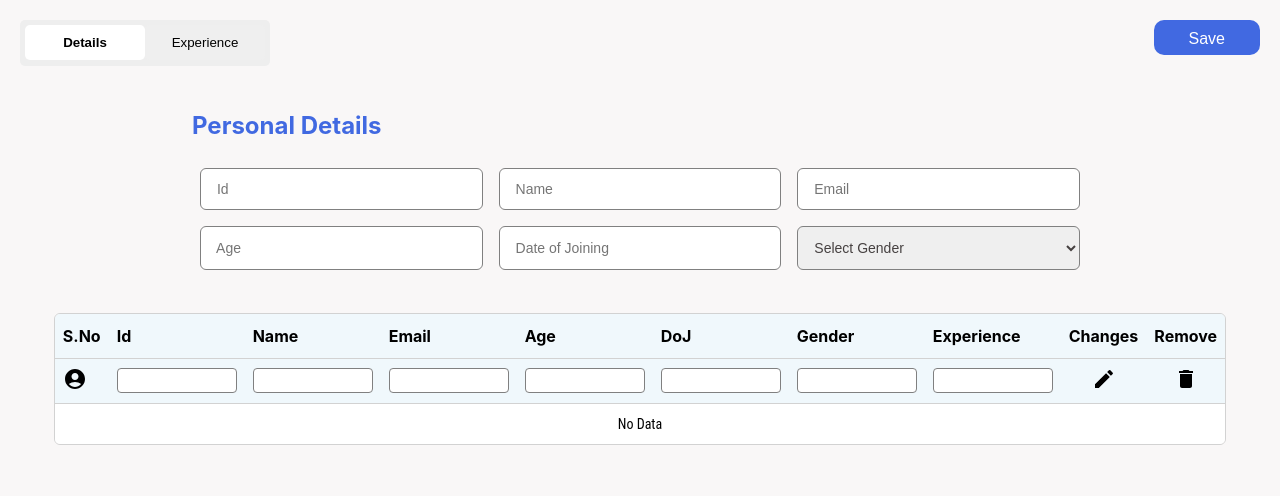
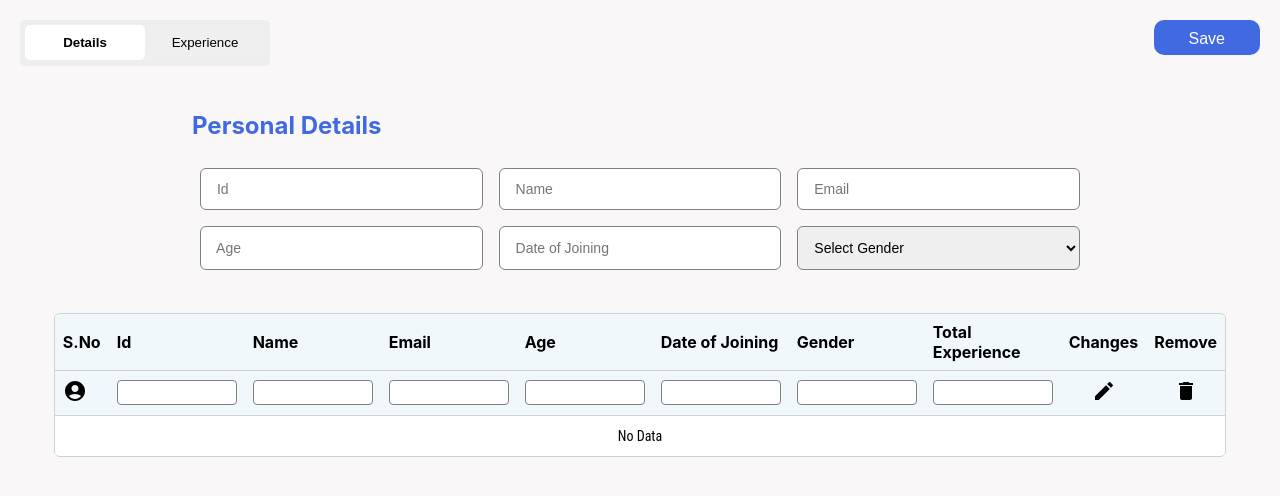
Before and after one commit to rajasekhar29112001/detailsForm, a React (Create React App) app: page / in a window 1280 px wide. Shown: the top 496 px of the page. Built offline with nearby package versions, Linux system fonts and the light colour scheme.

Commit message:
delete Update

```diff
--- a/src/App.css
+++ b/src/App.css
@@ -69,7 +69,8 @@ h2{
 
 .container input, .container select {
     outline: none;
-    color:rgb(70, 65, 65);
+    /* color:rgb(70, 65, 65); */
+    color:black;
     padding:12px;
     border-radius: 6px;
     border: 1px solid grey;
@@ -99,14 +100,14 @@ h2{
     /* margin:5px; */
 }
 
-.expDiv{
-    display: flex;
-}
-
 .spanPre{
     color:royalblue;
     font-size: 22px;
     font-weight: bold;
+}
+
+.expDiv{
+    display: flex;
 }
 
 .prevContainer form{
@@ -116,7 +117,7 @@ h2{
 
 .prevContainer input{
     outline: none;
-    color:rgb(20, 16, 16);
+    color: black;
     padding: 10px;
     border-radius: 6px;
     border: 1px solid grey;
@@ -180,7 +181,7 @@ h2{
     background-color: #ffffff;
 }
 
-.line {
+.hr_line {
     border-left: 2px solid grey;
     height: 220px;
     margin-left: 15px;
--- a/src/NavBar.jsx
+++ b/src/NavBar.jsx
@@ -9,7 +9,7 @@ const NavBar = () => {
     const [arr, setArr] = useState([]);
     const [obj, setObj] = useState({ id: "", name: "", email: "", age: "", doj: "", gender: "", totalExperience: 0, experience: [{ company: "", role: "", years: "", stDate: "", enDate: "" }] });
 
-    const [indexVal, setIndexVal] = useState();
+    const [indexVal, setIndexVal] = useState(null);
     const [bool, setBool] = useState(false);
 
     const [searchObj, setSearchObj] = useState({ id: "", name: "", email: "", age: "", doj: "", gender: "", totalExperience: "" });
@@ -65,24 +65,10 @@ const NavBar = () => {
     }
 
     function experienceObj(index, field, value) {
-        // setObj(obj => {
-        //     const updatedExperience = obj.experience.map((exp, i) =>
-        //         i === index ? { ...exp, [field]: value } : exp
-        //     );
-        //     return { ...obj, experience: updatedExperience };
-        // });
-
-        // sumOfYears();
-
         const updatedExperience = [...obj.experience]
         updatedExperience[index][field] = value
         setObj({ ...obj, experience: updatedExperience })
-        sumOfYears();
-    }
-
-    function sumOfYears() {
-        let sum = obj.experience.reduce((total, iVal) => total + Number(iVal.years), 0);
-        setObj(obj => ({ ...obj, totalExperience: sum }));
+        sumOfYears({ ...obj, experience: updatedExperience });
     }
 
     function filteredData(data) {
@@ -102,7 +88,13 @@ const NavBar = () => {
     function deleteExperi(index) {
         const updateExper = obj.experience.filter((item, i) => i !== index);
         setObj({ ...obj, experience: updateExper });
-        sumOfYears();
+        sumOfYears({ ...obj, experience: updateExper });
+    }
+    console.log("obj",obj)
+
+    function sumOfYears(data) {
+        let sum = data.experience.reduce((total, iVal) => total + Number(iVal.years), 0);
+        setObj({ ...data, totalExperience: sum });
     }
 
     return (
@@ -125,13 +117,13 @@ const NavBar = () => {
                         <input type="text" value={obj.name} onChange={(e) => setObj({ ...obj, name: e.target.value })} placeholder=" Name" required />
                         <input type="email" value={obj.email} onChange={(e) => setObj({ ...obj, email: e.target.value })} placeholder=" Email" />
                         <input type="number" value={obj.age} onChange={(e) => setObj({ ...obj, age: e.target.value })} placeholder=" Age" required />
-                        <input type="type" onFocus={(e) => (e.target.type = "date")} onBlur={(e) => (e.target.type = "text")} value={obj.doj} onChange={(e) => setObj({ ...obj, doj: e.target.value })} placeholder=" Date of Joining" />
+                        <input type="text" onFocus={(e) => (e.target.type = "date")} onBlur={(e) => (e.target.type = "text")} value={obj.doj} onChange={(e) => setObj({ ...obj, doj: e.target.value })} placeholder=" Date of Joining" />
+                        {/* <input type="date" onFocus={(e) => (e.target.type = "date")} onBlur={(e) => (e.target.type = "text")} value={obj.doj} onChange={(e) => setObj({ ...obj, doj: e.target.value })} placeholder=" Date of Joining" /> */}
                         <select value={obj.gender} onChange={(e) => setObj({ ...obj, gender: e.target.value })} required>
                             <option value="" disabled style={{ color: "black" }}>Select Gender</option>
                             <option style={{ color: "black" }} value="male">Male</option>
                             <option style={{ color: "black" }} value="female">Female</option>
                         </select>
-
                     </form>
                 </div>
             )}
@@ -140,7 +132,7 @@ const NavBar = () => {
                 <div className="prevContainer">
                     <div className="heading_bar">
                         <span className="spanPre">Previous Company Details</span>
-                        <span><AddIcon onClick={addExperience} style={{ fontSize: "30px", cursor: "pointer", marginLeft: "3px", verticalAlign: "top" }} /></span>
+                        <span style={{verticalAlign:"middle"}}><AddIcon onClick={addExperience} style={{ fontSize: "30px", cursor: "pointer", marginLeft: "3px" }} /></span>
                     </div>
 
                     <div className="expDiv">
@@ -148,9 +140,9 @@ const NavBar = () => {
                             const { company, role, years, stDate, enDate } = exp;
                             return (
                                 <>
-                                    { index === 0 ? null : <div className="line"></div>}
+                                    {index === 0 ? null : <div className="hr_line"></div>}
                                     <form key={index} className="experContainer">
-                                        <DeleteIcon onClick={() => deleteExperi(index)} style={{ marginLeft: "267px", fontSize: "25px"}} />
+                                        <DeleteIcon onClick={() => deleteExperi(index)} style={{ marginLeft: "267px", fontSize: "25px" }} />
                                         <input type="text" value={company} onChange={(e) => experienceObj(index, "company", e.target.value)} placeholder="Company" />
                                         <input type="text" value={role} onChange={(e) => experienceObj(index, "role", e.target.value)} placeholder="Role" />
                                         <input type="number" value={years} onChange={(e) => experienceObj(index, "years", e.target.value)} placeholder="Years" />
@@ -174,9 +166,9 @@ const NavBar = () => {
                             <th>Name</th>
                             <th>Email</th>
                             <th>Age</th>
-                            <th>DoJ</th>
+                            <th>Date of Joining</th>
                             <th>Gender</th>
-                            <th>Experience</th>
+                            <th>Total Experience</th>
                             <th>Changes</th>
                             <th>Remove</th>
                         </tr>
@@ -189,8 +181,8 @@ const NavBar = () => {
                             <th><input value={searchObj.doj} onChange={(e) => searching("doj", e)} /></th>
                             <th><input value={searchObj.gender} onChange={(e) => searching("gender", e)} /></th>
                             <th><input value={searchObj.totalExperience} onChange={(e) => searching("totalExperience", e)} /></th>
-                            <th style={{textAlign:"center"}}><EditIcon /></th>
-                            <th style={{textAlign:"center"}}><DeleteIcon /></th>
+                            <th style={{ textAlign: "center" }}><EditIcon /></th>
+                            <th style={{ textAlign: "center" }}><DeleteIcon /></th>
                         </tr>
                     </thead>
                     <tbody>
@@ -208,7 +200,7 @@ const NavBar = () => {
                                     <td><button onClick={() => editData(i)}>Edit</button></td>
                                     <td><button onClick={() => deleteData(i)}>Delete</button></td>
                                 </tr>
-                            )) : <tr><td colSpan={10} style={{textAlign:"center"}}>No Data</td></tr>}
+                            )) : <tr><td colSpan={10} style={{ textAlign: "center" }}>No Data</td></tr>}
                     </tbody>
                 </table>
             </div>
```
